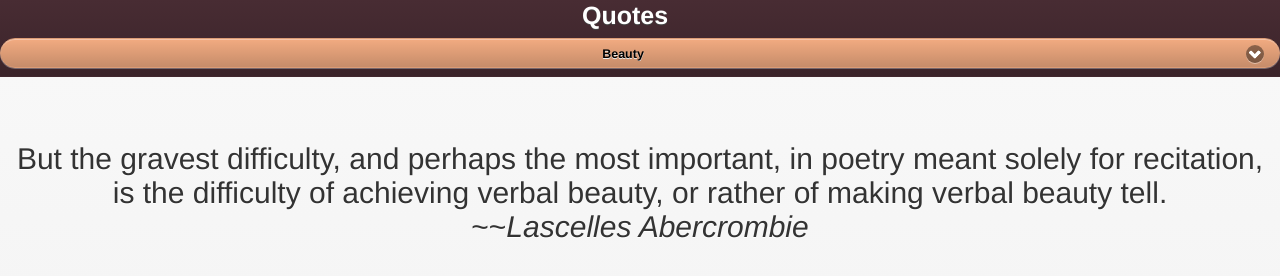
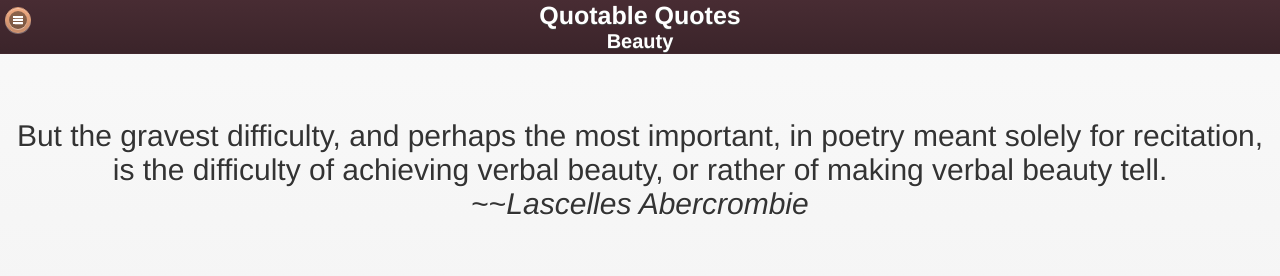
Before and after one commit to rushikesh/proverbs, a plain HTML site: page index.html in a window 1280 px wide. Drawn offline with Linux system fonts and the light colour scheme.

Commit message:
Selection of Quotes is now through a Panel, Removed Dropdown

```diff
--- a/index.html
+++ b/index.html
@@ -28,12 +28,15 @@
 			select option{
 				font-size:18px;
 			}
-			#pgTitle{
+			.hdrTitle{
 				position:relative;
 				display: block;
 				text-align: center;
-				left:-15px;
+				/*left:-15px;*/
 				font-size: 25px;
+			}
+			#qCat{
+				font-size: 20px;
 			}
 			.author{
 				text-transform: capitalize;
@@ -71,14 +74,21 @@
 </div> -->
 <!-- Home -->
 		<div data-role="page" id="page1">
+
+			<div data-role="panel" data-position="left" data-position-fixed="true" data-display="overlay" id="nav-panel">
+			  <h2>Quote Categories</h2>
+			  <ol id="qlist" data-role="listview">
+
+			  </ol>
+			</div>
+
 		    <div data-theme="" data-role="header" data-position="fixed">
-		    <span id="pgTitle">Quotes</span>
-		            <label for="quotesMenu"></label>
-		            <select id="quotesMenu" name="">
-<!-- 		                <option value="option1">
-    Option 1
-</option> -->
-		            </select>
+			    <a href="#nav-panel" data-icon="bars" data-iconpos="notext">Menu</a>
+			    <span id="pgTitle" class="hdrTitle">Quotable Quotes</span>
+			    <div id="qCat" class="hdrTitle"></div>
+					<!-- 	<label for="quotesMenu"></label>
+							<select id="quotesMenu" name="">
+							</select> -->
 		    </div>
 		    <div id="content">
 		    	<div id="quote"></div>
@@ -91,23 +101,35 @@
 		var options=["Beauty","Dreams","Failure","Attitude","Brave","Character","Courage","Travel","War","Inspirational","Leadership","Love","Motivational"];
 		var quotes = [beauty,dreams,failure ,attitude ,brave ,character ,courage ,travel ,war ,inspirational ,leadership ,love ,motivational];
 		// Bind the swipeleftHandler callback function to the swipe event on div.box
+		/*
 		$.each(options,function(i){
 			var ele = document.createElement('option');
 			ele.value = i;
 			ele.innerHTML = options[i];
 			$("#quotesMenu").append(ele);
 		});
+		*/
+		$.each(options,function(i){
+			var li = document.createElement('li');
+			var ele = document.createElement('a');
+			ele.href="#";
+			ele.id = i;
+			ele.innerHTML = options[i];
+			$(li).append(ele);
+			$("#qlist").append(li);
+		});
 
 		updateContent(j);
+		$('#qCat').html(options[j]);
 
 		$("#content").on("swipeleft", function(event){
-			console.log("swipeleft");
+			//console.log("swipeleft");
 			j++;
 			updateContent();
 		});
 
 		$("#content").on("swiperight", function(event){
-			console.log("swiperight");
+			//console.log("swiperight");
 			j--;
 			updateContent();
 		});
@@ -116,6 +138,15 @@
 			i = $(this).val();
 			j= 0;
 			updateContent(j);
+    	});
+
+		$('#qlist a').on('click',function(){
+			i = $(this).attr('id');
+			///console.dir(this);
+			j= 0;
+			$('#qCat').html(options[i]);
+			updateContent(j);
+			$( "#nav-panel" ).panel( "close" );
     	});
 
     	function updateContent(){
```
